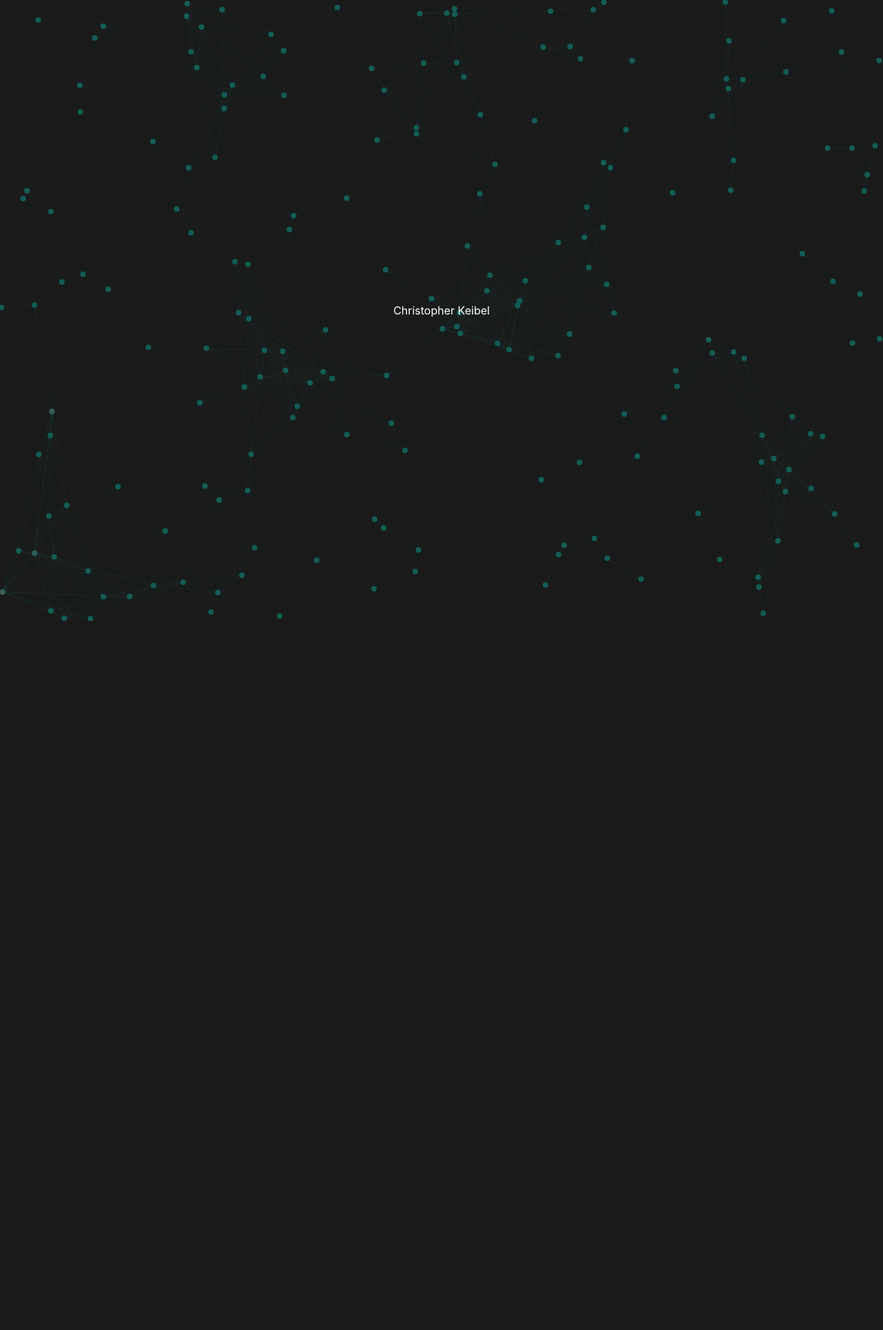
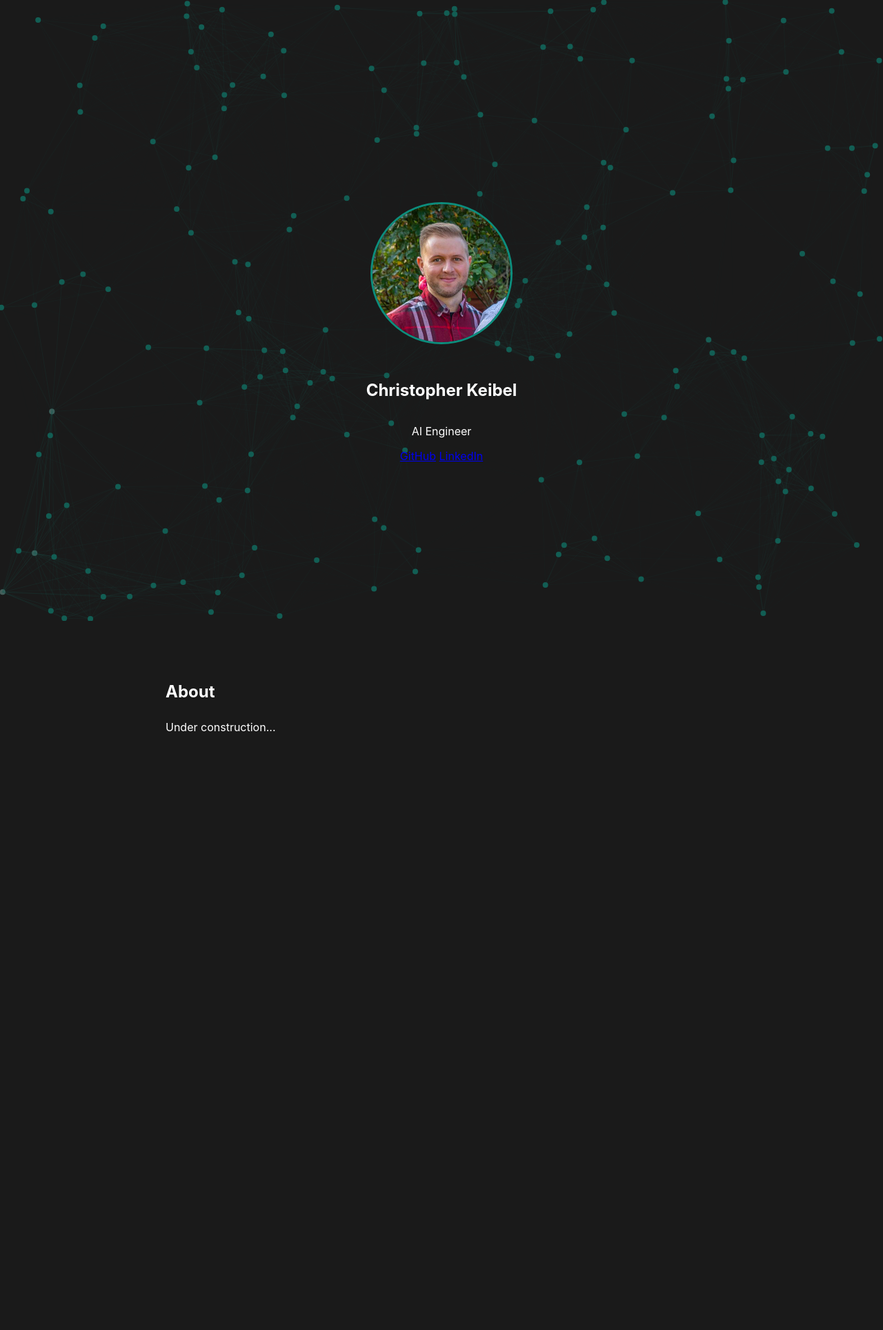
Before and after one commit to CKeibel/ckeibel.github.io, a Jekyll site: the page built from index.md, in a window 1280 px wide. Shown: the whole page at 69% size. Built offline with Jekyll 4.4.1, drawn with Linux system fonts in a browser that asks for light colours; before the commit the page ends 900 px from its top, so only the background shows below that.

Commit message:
Restructure

```diff
--- a/_config.yml
+++ b/_config.yml
@@ -1,59 +1,9 @@
-# Welcome to Jekyll!
-#
-# This config file is meant for settings that affect your whole blog, values
-# which you are expected to set up once and rarely edit after that. If you find
-# yourself editing this file very often, consider using Jekyll's data files
-# feature for the data you need to update frequently.
-#
-# For technical reasons, this file is *NOT* reloaded automatically when you use
-# 'bundle exec jekyll serve'. If you change this file, please restart the server process.
-#
-# If you need help with YAML syntax, here are some quick references for you:
-# https://learn-the-web.algonquindesign.ca/topics/markdown-yaml-cheat-sheet/#yaml
-# https://learnxinyminutes.com/docs/yaml/
-#
-# Site settings
-# These are used to personalize your new site. If you look in the HTML files,
-# you will see them accessed via {{ site.title }}, {{ site.email }}, and so on.
-# You can create any custom variable you would like, and they will be accessible
-# in the templates via {{ site.myvariable }}.
+title: Christopher Keibel
+description: AI Engineer
+baseurl: ""
+url: ""
 
-title: Christopher Keibel
-email: your-email@example.com
-description: >- # this means to ignore newlines until "baseurl:"
-  Write an awesome description for your new site here. You can edit this
-  line in _config.yml. It will appear in your document head meta (for
-  Google search results) and in your feed.xml site description.
-baseurl: "" # the subpath of your site, e.g. /blog
-url: "https://ckeibel.github.io" # the base hostname & protocol for your site, e.g. http://example.com
-twitter_username: jekyllrb
-github_username:  jekyll
-
-# Build settings
-theme: minima
-plugins:
-  - jekyll-feed
-  - jekyll-seo-tag
-
-sass:
-  style: compressed
-
-# Exclude from processing.
-# The following items will not be processed, by default.
-# Any item listed under the `exclude:` key here will be automatically added to
-# the internal "default list".
-#
-# Excluded items can be processed by explicitly listing the directories or
-# their entries' file path in the `include:` list.
-#
-# exclude:
-#   - .sass-cache/
-#   - .jekyll-cache/
-#   - gemfiles/
-#   - Gemfile
-#   - Gemfile.lock
-#   - node_modules/
-#   - vendor/bundle/
-#   - vendor/cache/
-#   - vendor/gems/
-#   - vendor/ruby/
+# Social Links
+social:
+  github: CKeibel
+  linkedin: christopher-keibel
--- a/_layouts/default.html
+++ b/_layouts/default.html
@@ -3,16 +3,11 @@
 <head>
     <meta charset="UTF-8">
     <meta name="viewport" content="width=device-width, initial-scale=1.0">
-    <title>Portfolio</title>
-    <link rel="stylesheet" href="assets/css/main.css">
+    <title>{{ page.title }}</title>
+    <link rel="stylesheet" href="{{ '/assets/css/style.css' | relative_url }}">
 </head>
 <body>
-    <canvas id="animation-canvas"></canvas>
-    <div class="background-overlay"></div>
-    <div class="content-overlay">
-        <!-- Ihr Content hier -->
-         Christopher Keibel
-    </div>
-    <script src="assets/js/animation.js"></script>
+    {{ content }}
+    <script src="{{ '/assets/js/animation.js' | relative_url }}"></script>
 </body>
 </html>
--- a/assets/css/main.scss
+++ /dev/null
@@ -1,60 +0,0 @@
----
----
-
-body {
-    margin: 0;
-    padding: 0;
-    background: #1a1a1a;
-    color: white;
-    font-family: -apple-system, BlinkMacSystemFont, 'Segoe UI', Roboto, sans-serif;
-    overflow-x: hidden;
-}
-
-.hero-section {
-    position: relative;
-    height: 100vh;
-    width: 100%;
-}
-
-#animation-canvas {
-    position: fixed;
-    top: 0;
-    left: 0;
-    width: 100%;
-    height: 100vh;
-    z-index: 0;
-}
-
-.background-overlay {
-    position: fixed;
-    top: 0;
-    left: 0;
-    width: 100%;
-    height: 100vh;
-    background: rgba(26, 26, 26, 0.7);
-    z-index: 1;
-}
-
-.content-overlay {
-    position: relative;
-    z-index: 2;
-    height: 100vh;
-    display: flex;
-    flex-direction: column;
-    align-items: center;
-    justify-content: center;
-    text-align: center;
-}
-
-.about-section {
-    position: relative;
-    background: #1f1f1f;
-    padding: 4rem 2rem;
-    z-index: 3;
-}
-
-.about-content {
-    max-width: 800px;
-    margin: 0 auto;
-    line-height: 1.6;
-}
--- /dev/null
+++ b/assets/css/style.scss
@@ -0,0 +1,118 @@
+---
+---
+
+body {
+    margin: 0;
+    padding: 0;
+    background: #1a1a1a;
+    color: white;
+    font-family: -apple-system, BlinkMacSystemFont, 'Segoe UI', Roboto, sans-serif;
+    overflow-x: hidden;
+    min-height: 100vh;
+}
+
+.site-nav {
+    position: fixed;
+    top: 0;
+    width: 100%;
+    z-index: 10;
+    background: rgba(26, 26, 26, 0.9);
+    padding: 1rem;
+    text-align: center;
+
+    a {
+        color: white;
+        text-decoration: none;
+        margin: 0 1rem;
+        opacity: 0.7;
+        transition: opacity 0.3s;
+
+        &:hover, &.active {
+            opacity: 1;
+        }
+    }
+}
+
+.hero-section {
+    position: relative;
+    height: 100vh;
+    width: 100%;
+}
+
+#animation-canvas {
+    position: fixed;
+    top: 0;
+    left: 0;
+    width: 100%;
+    height: 100vh;
+    z-index: 0;
+}
+
+.background-overlay {
+    position: fixed;
+    top: 0;
+    left: 0;
+    width: 100%;
+    height: 100vh;
+    background: rgba(26, 26, 26, 0.7);
+    z-index: 1;
+}
+
+.content-overlay {
+    position: relative;
+    z-index: 2;
+    height: 100vh;
+    display: flex;
+    flex-direction: column;
+    align-items: center;
+    justify-content: center;
+    text-align: center;
+    padding: 2rem;
+}
+
+.page-content {
+    position: relative;
+    z-index: 3;
+    background: #1a1a1a;
+    min-height: 100vh;
+    padding: 6rem 2rem 4rem;
+    max-width: 800px;
+    margin: 0 auto;
+}
+
+.about-section {
+    position: relative;
+    z-index: 3;
+    background: #1a1a1a;
+    min-height: 100vh;
+    padding: 4rem 2rem;
+}
+
+.about-content {
+    max-width: 800px;
+    margin: 0 auto;
+    line-height: 1.6;
+
+    h2 {
+        margin-bottom: 2rem;
+    }
+
+    p {
+        margin-bottom: 1.5rem;
+    }
+}
+
+.profile-image {
+    width: 200px;
+    height: 200px;
+    border-radius: 50%;
+    margin: 0 auto 2rem;
+    overflow: hidden;
+    border: 3px solid rgba(0, 255, 221, 0.5);
+
+    img {
+        width: 100%;
+        height: 100%;
+        object-fit: cover;
+    }
+}
--- a/index.md
+++ b/index.md
@@ -1,8 +1,33 @@
 ---
 layout: default
-title: Startseite
+title: Home
 ---
 
-# Willkommen
+<section class="hero-section">
+    <canvas id="animation-canvas"></canvas>
+    <div class="background-overlay"></div>
+    <div class="content-overlay">
+        <div class="profile-image">
+            <img src="assets/images/me.jpeg" alt="Profile">
+        </div>
+        <h1>{{ site.title }}</h1>
+        <p>{{ site.description }}</p>
+        <div class="social-links">
+            {% if site.social.github %}
+            <a href="https://github.com/{{ site.social.github }}" target="_blank">GitHub</a>
+            {% endif %}
+            {% if site.social.linkedin %}
+            <a href="https://linkedin.com/in/{{ site.social.linkedin }}" target="_blank">LinkedIn</a>
+            {% endif %}
+        </div>
+    </div>
+</section>
 
-Hier kommt Ihr persönlicher Inhalt hin.
+<section class="about-section">
+    <div class="about-content">
+      <h1>About</h1>
+      <p>
+        Under construction...
+      </p>
+    </div>
+</section>
```
Also changed, not shown: about.markdown (deleted, +0 -18 lines), pages/about.md (added, +11 -0 lines), assets/images/me.jpeg (added).
